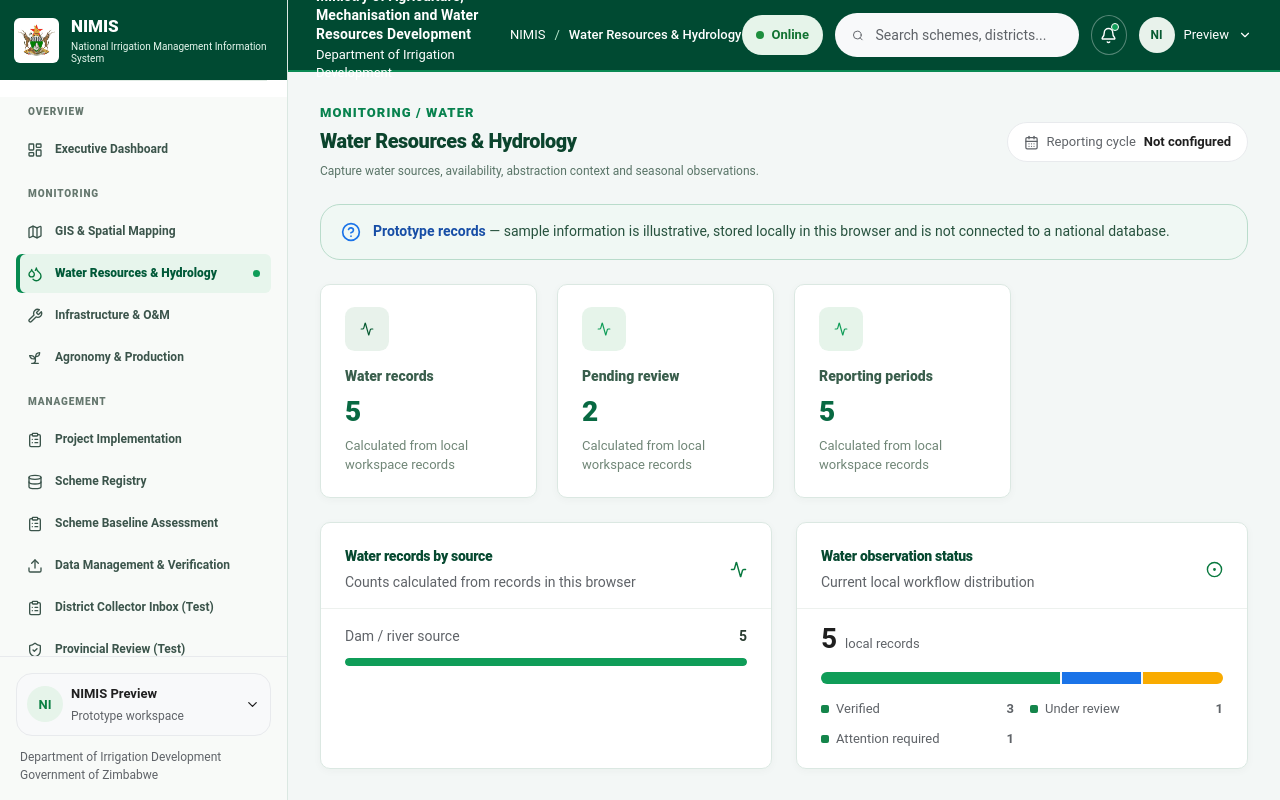
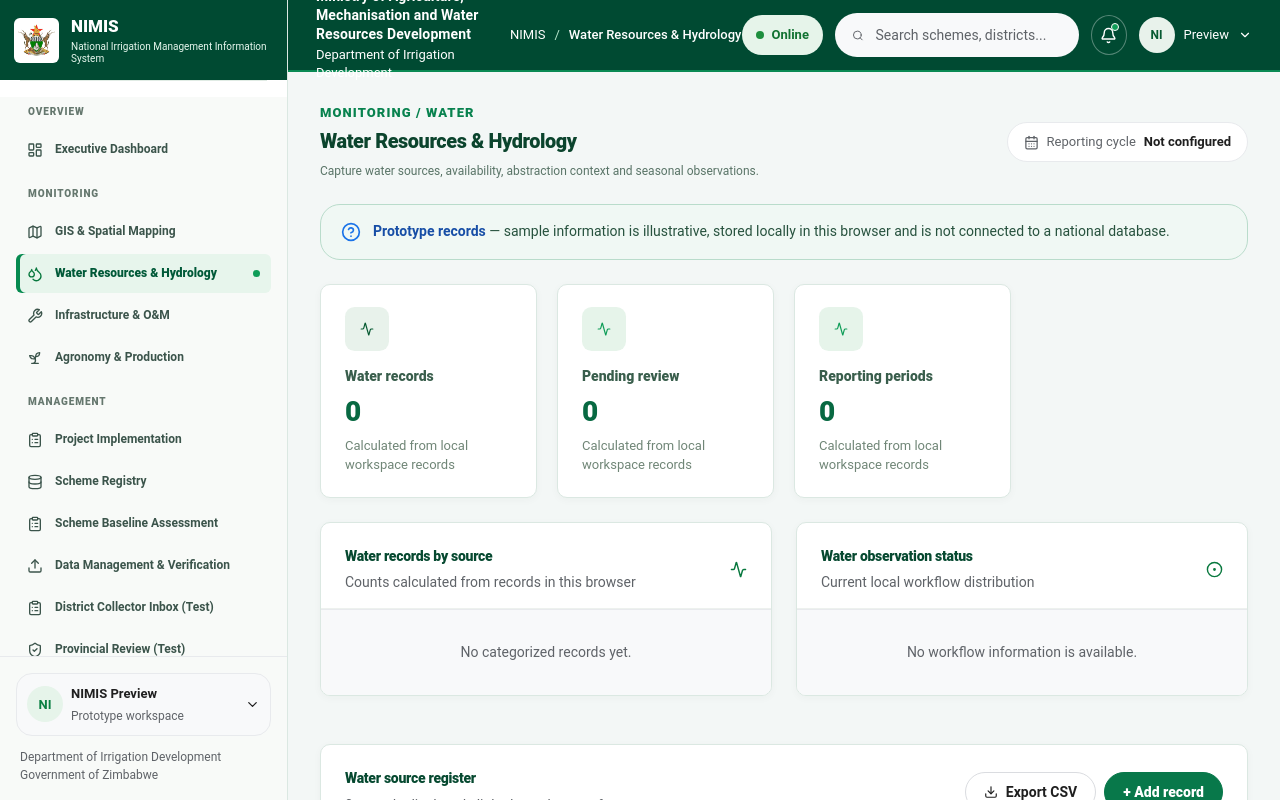
Before and after one commit to CipherBloom07/NIMIS, a React (Vite) app: page / in a window 1280 px wide. Both pictures are taken after a click on the button "Water Resources & Hydrology". Shown: the top 800 px of the page. Built offline with nearby package versions, Linux system fonts and the light colour scheme.

Commit message:
Stop seeding fictitious verified water, agronomy, infrastructure and project records

```diff
--- a/src/App.jsx
+++ b/src/App.jsx
@@ -180,13 +180,8 @@ function DashboardVisuals({records,totals,format}) {
 function ModulePage({id}) {
   const m=moduleDescriptions[id] || moduleDescriptions.reports;
   const storageKey=`nimis-module-${id}-v1`;
-  const initial=schemes.map((s,i)=>({
-    ref:s.id,schemeId:s.id,name:s.name,province:s.province,district:s.district,
-    category:id==='water'?'Dam / river source':id==='infrastructure'?'Conveyance system':id==='agronomy'?'Maize':id==='projects'?'Rehabilitation':id==='gis'?'Scheme location':'Scheme profile',
-    status:i===2?'Under review':i===4?'Attention required':'Verified',
-    detail:id==='water'?'Source observation pending verification':id==='infrastructure'?'Condition assessment recorded':id==='agronomy'?'2026/27 season sample record':id==='projects'?'Milestone progress requires update':id==='gis'?'Coordinates require field confirmation':'Master profile sample record',
-    updated:'—'
-  }));
+  // No synthetic 'Verified' operational records: begin with a blank local workspace.
+  const initial=[];
   const masterSchemes=useMemo(()=>{const base=schemes.map(s=>({id:s.id,name:s.name,province:s.province,district:s.district}));try{const saved=typeof window!=='undefined'?JSON.parse(window.localStorage.getItem('nimis-registry-v1')):null;return Array.isArray(saved)&&saved.length?saved.map(s=>({id:s.id,name:s.name,province:s.province,district:s.district})):base}catch{return base}} ,[]);
   const [records,setRecords]=useState(()=>{
     try{const saved=typeof window!=='undefined'?JSON.parse(window.localStorage.getItem(storageKey)):null;return Array.isArray(saved)?saved:initial}
@@ -257,9 +252,9 @@ function ModulePage({id}) {
     <ModuleInsights id={id} records={records}/>
     <section className="panel schemes-panel">
       <div className="panel-head"><div><h2>{recordTitle}</h2><p>{filtered.length} records displayed · linked to scheme references</p></div><div className="panel-actions"><button className="ghost-btn" onClick={exportCsv}><Download size={14}/> Export CSV</button><button className="reg-primary" onClick={openNew}>+ Add record</button></div></div>
-      <div className="reg-toolbar"><div className="reg-search"><Search size={15}/><input value={query} onChange={e=>setQuery(e.target.value)} placeholder="Search name, scheme ID, district..."/></div><select value={status} onChange={e=>setStatus(e.target.value)}><option>All statuses</option>{['Draft','Submitted','Under review','Verified','Approved','Attention required'].map(s=><option key={s}>{s}</option>)}</select></div>
+      <div className="reg-toolbar"><div className="reg-search"><Search size={15}/><input value={query} onChange={e=>setQuery(e.target.value)} placeholder="Search name, scheme ID, district..."/></div><select value={status} onChange={e=>setStatus(e.target.value)}><option>All statuses</option>{['Draft','Needs verification','For correction'].map(s=><option key={s}>{s}</option>)}</select></div>
       {filtered.length?<div className="table-wrap"><table><thead><tr><th>Record ID</th><th>Scheme ID</th><th>Scheme / record</th><th>Province / district</th><th>Category</th><th>Status</th><th>Record detail</th><th>Updated</th><th>Actions</th></tr></thead><tbody>{filtered.map(r=><tr key={r.ref}><td>{r.ref}</td><td>{r.schemeId||'—'}</td><td><div className="scheme-name">{r.name}</div></td><td>{r.province}<small style={{display:'block',color:'#98a49c'}}>{r.district}</small></td><td>{r.category}</td><td><Status label={r.status}/></td><td>{r.detail}</td><td>{r.updated}</td><td><div className="reg-actions"><button aria-label="Edit record" title="Edit record" onClick={()=>openEdit(r)}><Pencil size={13}/></button><button aria-label="Delete record" title="Delete local record" onClick={()=>remove(r.ref)}><Trash2 size={13}/></button></div></td></tr>)}</tbody></table></div>:<div className="reg-empty">No matching records. Change the search or add a record.</div>}
-      <div className="reg-foot">Workflow readiness: Capture → Verify → Review → Technical approval → Publish. Approval permissions and shared database integration are not yet connected.</div>
+      <div className="reg-foot">Local drafts are not verified data. Approval and publication require the future shared backend and named, authenticated officers.</div>
     </section>
     {notice&&<div className="data-note" role="status">{notice}<button style={{marginLeft:'auto',border:0,background:'transparent',color:'inherit'}} onClick={()=>setNotice('')}>Dismiss</button></div>}
     {showForm&&<div className="reg-modal-back" role="presentation" onMouseDown={e=>{if(e.target===e.currentTarget)setShowForm(false)}}><section className="reg-modal" role="dialog" aria-modal="true" aria-labelledby="module-form-title"><div className="reg-modal-head"><div><h2 id="module-form-title">{editing?'Edit record':`Add ${formTitle.toLowerCase()}`}</h2><p>Enter a prototype record. It will be saved only in this browser.</p></div><button className="reg-close" onClick={()=>setShowForm(false)} aria-label="Close"><X size={17}/></button></div><form onSubmit={submit}><div className="reg-form-grid">
```
